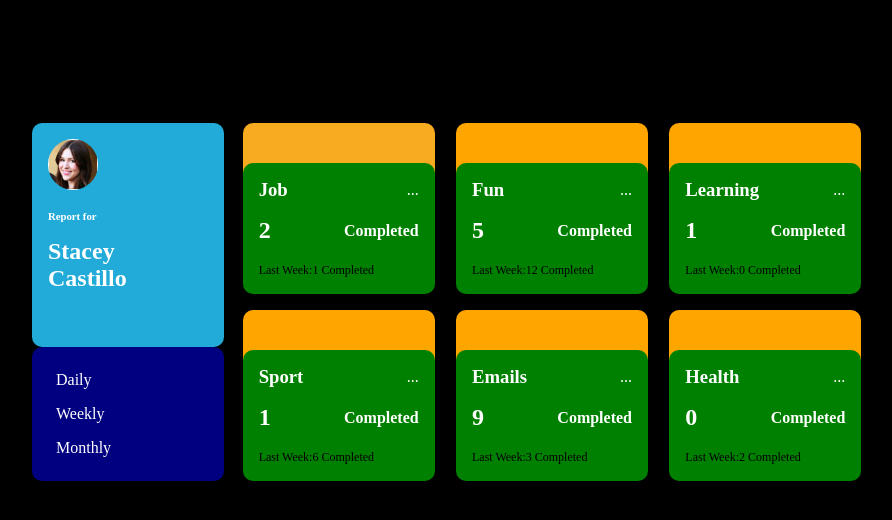
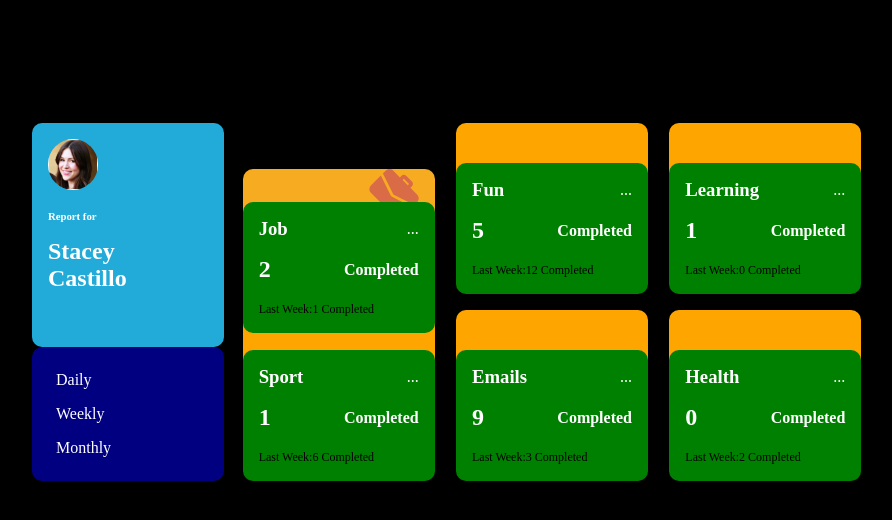
Before and after one commit to vawkei/milad-faghihi-frontend-interview-challenge, a React (Vite) app: page / in a window 1280 px wide. Shown: the top 520 px of the page, without its empty margins (192-1084 px from the left). Built offline with nearby package versions, Linux system fonts and the light colour scheme.

Commit message:
the z-index is having an effect here,the top-card image is being tucked inthe main-card.  let me work with this branch

```diff
--- a/src/components/dashboards/job-timeframe/JobTimeframe.jsx
+++ b/src/components/dashboards/job-timeframe/JobTimeframe.jsx
@@ -1,3 +1,53 @@
+// import classes from "./JobTimeframe.module.css";
+// import { jobTimeFrames } from "../../home/TimeFrames";
+// import Card from "../../ui/card/Card";
+
+// const JobTimeFrame = (props) => {
+//   const jobTimeFrameArray = jobTimeFrames;
+//   console.log(jobTimeFrameArray);
+
+//   return (
+//     <div className={classes["timeFrame-container"]}>
+//       <Card className={classes["top-card"]}>
+//         <img src="" alt="" />
+//       </Card>
+
+//       <Card className={classes["main-card"]}>
+//         {jobTimeFrameArray.map((jtf) => {
+//           return (
+//             <div key={jtf.title} className={classes["frame"]}>
+//               <ul>
+//                 <div className={classes["first-row"]}>
+//                   <li>
+//                     <h3>
+//                       {jtf.title.charAt(0).toUpperCase() + jtf.title.slice(1)}
+//                     </h3>
+//                   </li>
+//                   <p className={classes.ellypsis}>...</p>
+//                 </div>
+
+//                 <div className={classes["second-row"]}>
+//                   <h2>{jtf.timeframes.daily.current}</h2>
+//                   <h4>Completed</h4>
+//                 </div>
+
+//                 <div className={classes["third-row"]}>
+//                   <small>{`Last Week:${jtf.timeframes.daily.previous} Completed`}</small>
+//                 </div>
+//               </ul>
+//             </div>
+//           );
+//         })}
+//       </Card>
+//     </div>
+//   );
+// };
+
+// export default JobTimeFrame;
+
+
+
+
 import classes from "./JobTimeframe.module.css";
 import { jobTimeFrames } from "../../home/TimeFrames";
 import Card from "../../ui/card/Card";
@@ -9,9 +59,7 @@ const JobTimeFrame = (props) => {
   return (
     <div className={classes["timeFrame-container"]}>
       <Card className={classes["top-card"]}>
-        <img src="" alt="" />
-      </Card>
-
+        <img src={props.jobImage} alt="" />
         <Card className={classes["main-card"]}>
           {jobTimeFrameArray.map((jtf) => {
             return (
@@ -39,6 +87,7 @@ const JobTimeFrame = (props) => {
             );
           })}
         </Card>
+      </Card>
     </div>
   );
 };
--- a/src/components/dashboards/job-timeframe/JobTimeframe.module.css
+++ b/src/components/dashboards/job-timeframe/JobTimeframe.module.css
@@ -1,4 +1,4 @@
-.timeFrame-container{
+/* .timeFrame-container{
     position: relative;
     width: 30%;
     min-width: 12rem;
@@ -53,3 +53,76 @@
 .third-row small{
     font-size: 12px;
 }
+
+
+ */
+
+
+
+
+
+ .timeFrame-container{
+
+    width: 30%;
+    min-width: 12rem;
+}
+
+.top-card{
+    background-color: rgb(246, 171, 32);
+    height: 5rem;
+    position: relative;
+}
+.top-card img{
+    width: 50px;
+    position: absolute;
+    top: 0;
+    right: 1rem;
+
+}
+
+.main-card{
+    background-color: green;
+    margin-top: -2.5rem;
+    z-index: 3000;
+    position: absolute;
+    top: 4.6rem;
+    left: 0rem;
+    width: 100%;
+}
+.main-card ul{
+    padding: 0;
+    margin: 0;
+}
+.main-card li{
+    list-style: none;
+}
+
+
+.first-row{
+    display: flex;
+    align-items: center;
+    justify-content: space-between;
+}
+.first-row h3,p{
+    color: white;
+}
+.first-row p{
+    font: bold;
+}
+
+.second-row{
+    display: flex;
+    align-items: center;
+    justify-content: space-between;
+    padding: 1rem 0;
+}
+.second-row h2,h4{
+    color: white;
+}
+
+.third-row{
+    width: 100%;
+}
+.third-row small{
+    font-size: 12px;
+}
```
Lines whose indentation alone changed are shown as unchanged.
